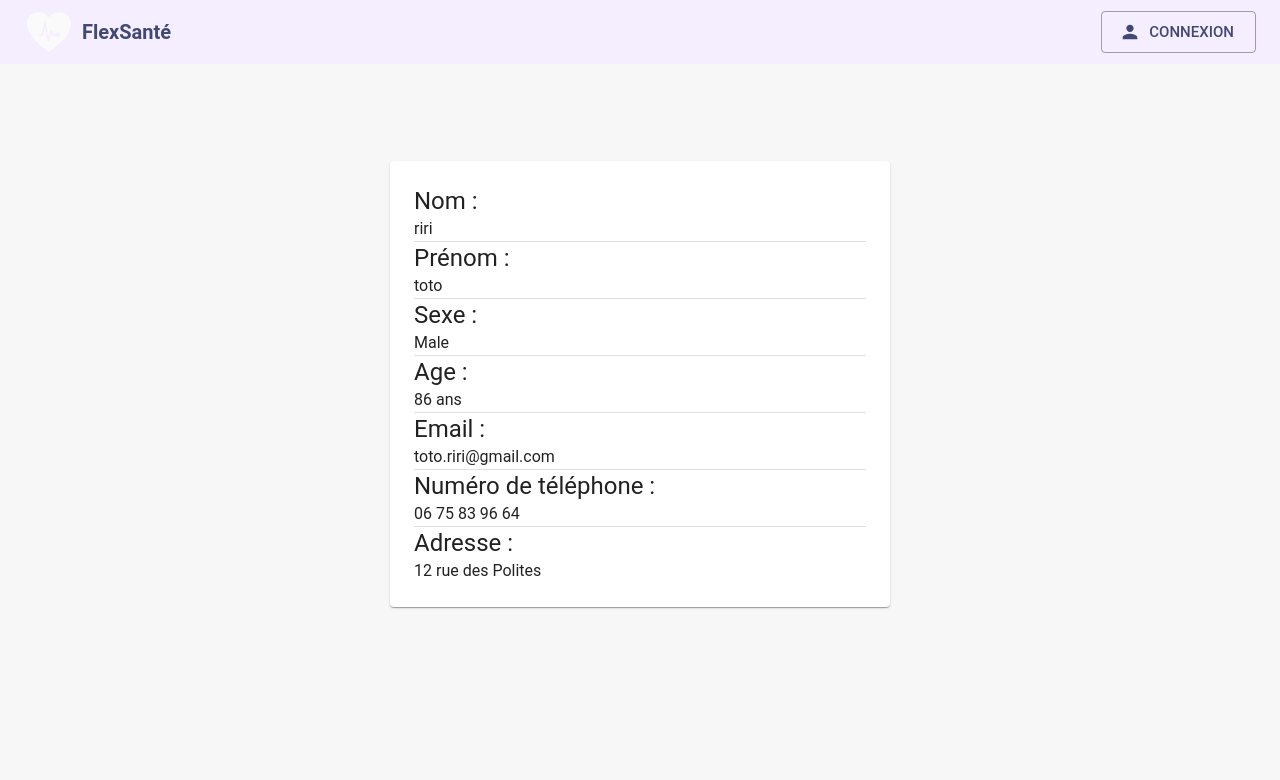
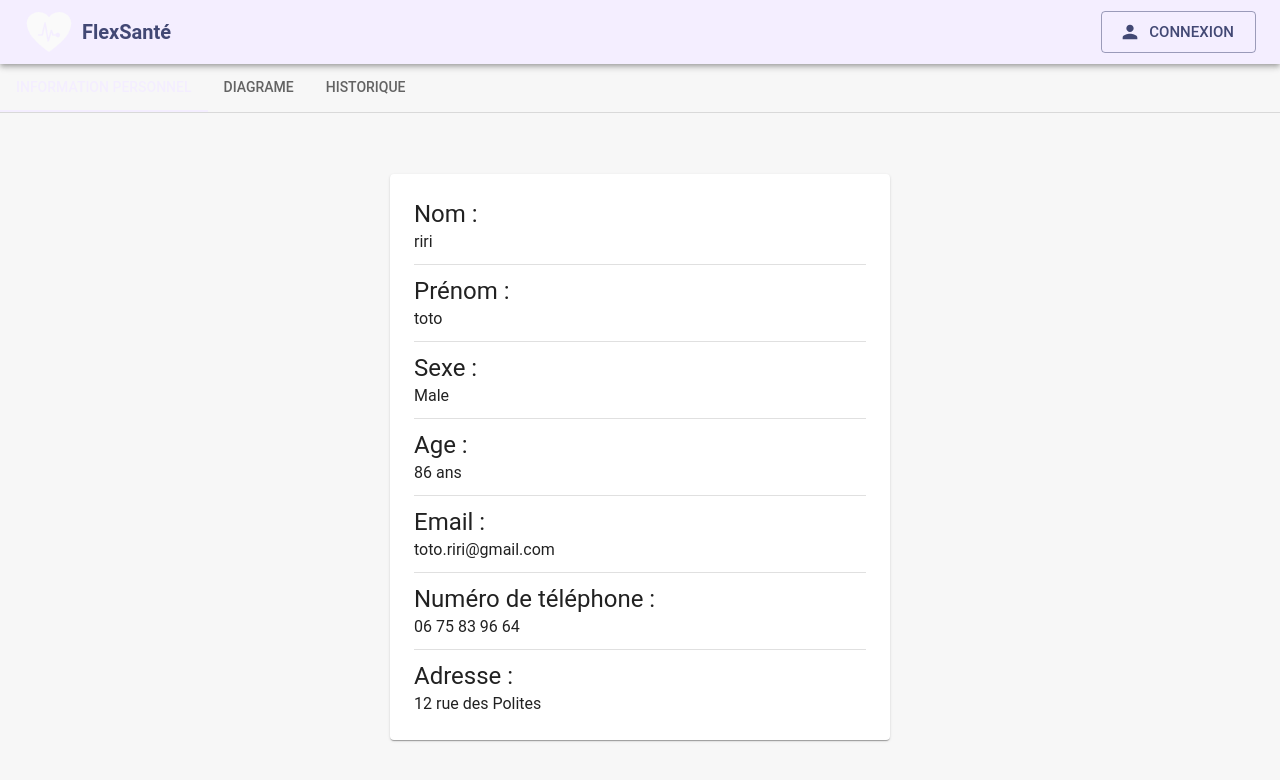
Before and after one commit to IUT-DEPT-INFO-UCA/gp-dam-teamflexsante, a React (Vite) app in the folder front/: page /account in a window 1280 px wide. Shown: the top 780 px of the page. Built offline with nearby package versions, Linux system fonts and the light colour scheme.

Commit message:
Feature#27 multi-onglets
Intégration de la page profil avec multi-onglets ( maque du css )

```diff
--- /dev/null
+++ b/front/src/components/FeelingForm/index.jsx
@@ -0,0 +1,11 @@
+import React from 'react'
+
+const FeelingForm = () => {
+  return (
+    <div>
+      <h1>FeelingForm</h1>
+    </div>
+  )
+}
+
+export default FeelingForm
--- /dev/null
+++ b/front/src/components/HealthInfo/index.jsx
@@ -0,0 +1,11 @@
+import React from 'react'
+
+const HealthInfo = () => {
+  return (
+    <div>
+      <h1>HealthInfo</h1>
+    </div>
+  )
+}
+
+export default HealthInfo
--- /dev/null
+++ b/front/src/components/PersonalInfo/index.jsx
@@ -0,0 +1,82 @@
+import { Box, Card, Divider, Typography } from '@mui/material'
+import React from 'react'
+
+import './styles.css'
+
+const PersonalInfo = () => {
+  return (
+    <Box
+      sx={{
+        display: 'flex',
+        justifyContent: 'center',
+        alignItems: 'center',
+        height: '80vh',
+        backgroundColor: 'background.default'
+      }}>
+      <Card
+        sx={{
+          width: '100%',
+          maxWidth: 500,
+          padding: 3
+        }}>
+        {/*   Le Nom    */}
+        <Typography component="h1" variant="h5">
+          Nom :
+        </Typography>
+        <Typography component="p" variant="p">
+          riri
+        </Typography>
+        <Divider className="divider" />
+        {/*   Le Prénom    */}
+        <Typography component="h1" variant="h5">
+          Prénom :
+        </Typography>
+        <Typography component="p" variant="p">
+          toto
+        </Typography>
+        <Divider className="divider" />
+        {/*   Le Sexe    */}
+        <Typography component="h1" variant="h5">
+          Sexe :
+        </Typography>
+        <Typography component="p" variant="p">
+          Male
+        </Typography>
+        <Divider className="divider" />
+        {/*   L'Age    */}
+        <Typography component="h1" variant="h5">
+          Age :
+        </Typography>
+        <Typography component="p" variant="p">
+          86 ans
+        </Typography>
+        <Divider className="divider" />
+        {/*   L'Email    */}
+        <Typography component="h1" variant="h5">
+          Email :
+        </Typography>
+        <Typography component="p" variant="p">
+          toto.riri@gmail.com
+        </Typography>
+        <Divider className="divider" />
+        {/*   Numéro de téléphone    */}
+        <Typography component="h1" variant="h5">
+          Numéro de téléphone :
+        </Typography>
+        <Typography component="p" variant="p">
+          06 75 83 96 64
+        </Typography>
+        <Divider className="divider" />
+        {/*   l'Adresse    */}
+        <Typography component="h1" variant="h5">
+          Adresse :
+        </Typography>
+        <Typography component="p" variant="p">
+          12 rue des Polites
+        </Typography>
+      </Card>
+    </Box>
+  )
+}
+
+export default PersonalInfo
--- /dev/null
+++ b/front/src/components/PersonalInfo/styles.css
@@ -0,0 +1,3 @@
+.divider {
+    margin: 10px 0 !important;
+}
--- a/front/src/pages/Account/index.jsx
+++ b/front/src/pages/Account/index.jsx
@@ -1,81 +1,59 @@
-import { Box, Card, Divider, Typography } from '@mui/material'
+import { Box, Tab, Tabs } from '@mui/material'
 import React from 'react'
+import FeelingForm from '../../components/FeelingForm'
+import HealthInfo from '../../components/HealthInfo'
+import PersonalInfo from '../../components/PersonalInfo'
 
 import './styles.css'
 
+function TabPanel(props) {
+  // eslint-disable-next-line react/prop-types
+  const { children, value, index, ...other } = props
+
+  return (
+    <div
+      role="tabpanel"
+      hidden={value !== index}
+      id={`simple-tabpanel-${index}`}
+      aria-labelledby={`simple-tab-${index}`}
+      {...other}>
+      {value === index && <Box sx={{ p: 3 }}>{children}</Box>}
+    </div>
+  )
+}
+
+function a11yProps(index) {
+  return {
+    id: `simple-tab-${index}`,
+    'aria-controls': `simple-tabpanel-${index}`
+  }
+}
+
 const Account = () => {
+  const [value, setValue] = React.useState(0)
+
+  const handleChange = (event, newValue) => {
+    setValue(newValue)
+  }
   return (
-    <Box
-      sx={{
-        display: 'flex',
-        justifyContent: 'center',
-        alignItems: 'center',
-        height: '80vh',
-        backgroundColor: 'background.default'
-      }}>
-      <Card
-        sx={{
-          width: '100%',
-          maxWidth: 500,
-          padding: 3
-        }}>
-        {/*   Le Nom    */}
-        <Typography component="h1" variant="h5">
-          Nom :
-        </Typography>
-        <Typography component="p" variant="p" className="text">
-          riri
-        </Typography>
-        <Divider className="divider" />
-        {/*   Le Prénom    */}
-        <Typography component="h1" variant="h5">
-          Prénom :
-        </Typography>
-        <Typography component="p" variant="p">
-          toto
-        </Typography>
-        <Divider className="divider" />
-        {/*   Le Sexe    */}
-        <Typography component="h1" variant="h5">
-          Sexe :
-        </Typography>
-        <Typography component="p" variant="p">
-          Male
-        </Typography>
-        <Divider className="divider" />
-        {/*   L'Age    */}
-        <Typography component="h1" variant="h5">
-          Age :
-        </Typography>
-        <Typography component="p" variant="p">
-          86 ans
-        </Typography>
-        <Divider className="divider" />
-        {/*   L'Email    */}
-        <Typography component="h1" variant="h5">
-          Email :
-        </Typography>
-        <Typography component="p" variant="p">
-          toto.riri@gmail.com
-        </Typography>
-        <Divider className="divider" />
-        {/*   Numéro de téléphone    */}
-        <Typography component="h1" variant="h5">
-          Numéro de téléphone :
-        </Typography>
-        <Typography component="p" variant="p">
-          06 75 83 96 64
-        </Typography>
-        <Divider className="divider" />
-        {/*   l'Adresse    */}
-        <Typography component="h1" variant="h5">
-          Adresse :
-        </Typography>
-        <Typography component="p" variant="p">
-          12 rue des Polites
-        </Typography>
-      </Card>
-    </Box>
+    <div>
+      <Box className="AccountSelector" sx={{ borderBottom: 1, borderColor: 'divider' }}>
+        <Tabs value={value} onChange={handleChange} aria-label="basic tabs example">
+          <Tab label="Information Personnel" {...a11yProps(0)} />
+          <Tab label="Diagrame" {...a11yProps(1)} />
+          <Tab label="Historique" {...a11yProps(2)} />
+        </Tabs>
+      </Box>
+      <TabPanel value={value} index={0}>
+        <PersonalInfo />
+      </TabPanel>
+      <TabPanel value={value} index={1}>
+        <HealthInfo />
+      </TabPanel>
+      <TabPanel value={value} index={2}>
+        <FeelingForm />
+      </TabPanel>
+    </div>
   )
 }
 
--- a/front/src/pages/Account/styles.css
+++ b/front/src/pages/Account/styles.css
@@ -1,3 +1,4 @@
-.divider {
-    margin: 10px 0;
+.AccountSelector {
+    margin: 100px,40%,40%,100px;
+    text-decoration-color: crimson;
 }
```
